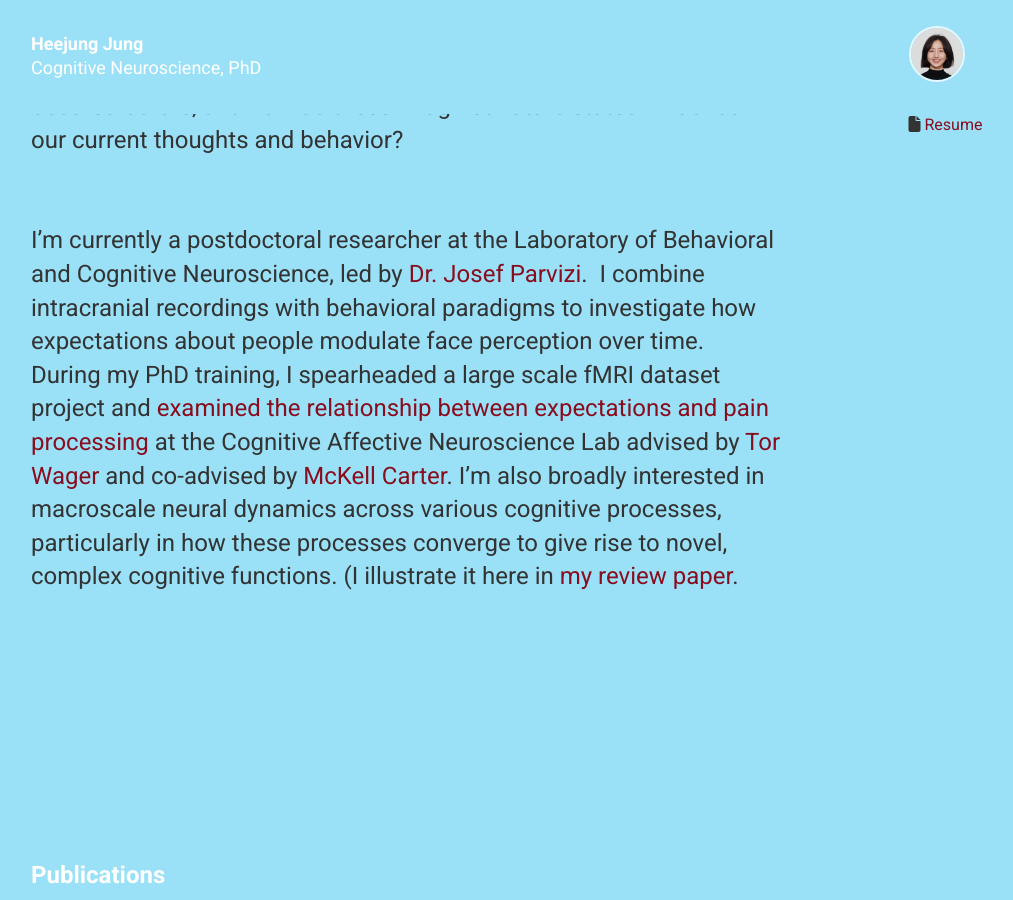
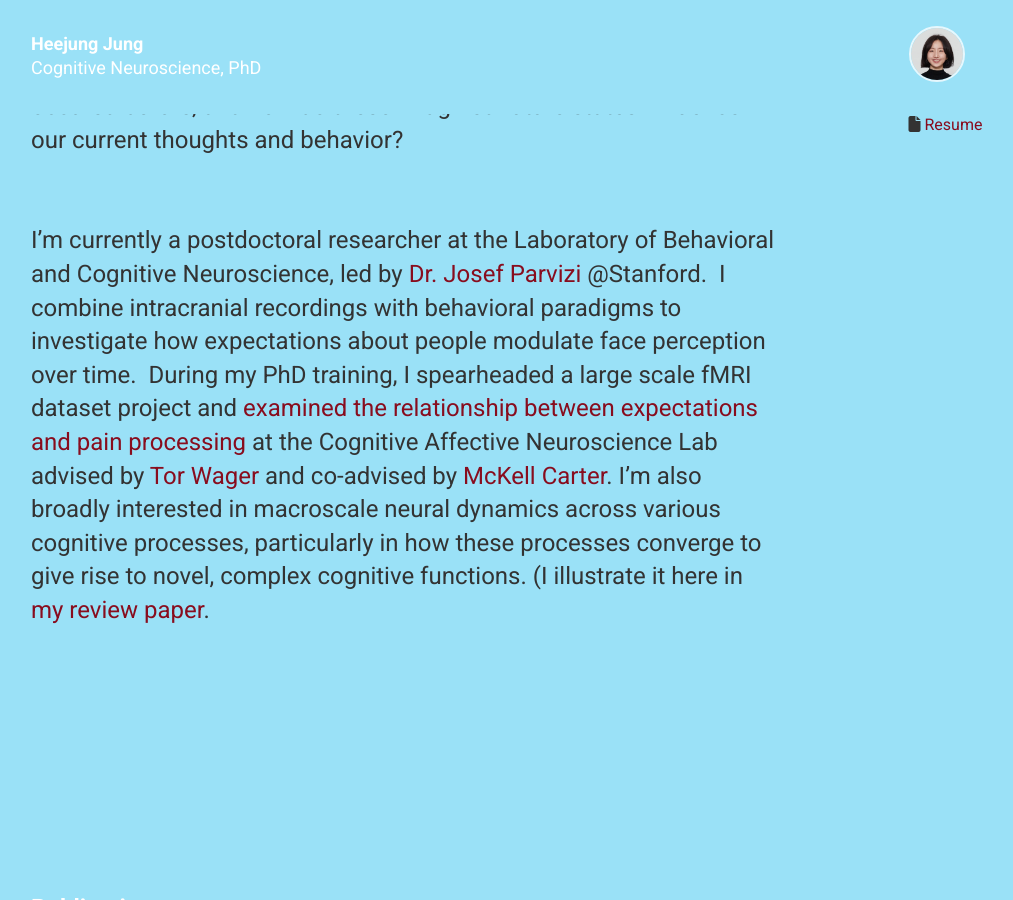
Before and after one commit to jungheejung/jungheejung.github.io, a Jekyll site: the page built from index.html, in a window 1280 px wide and 900 px high, scrolled down 380 px. Shown: the whole window, without its empty margins (39-1052 px from the left). Built offline with Jekyll 4.4.1, drawn with Linux system fonts in a browser that asks for light colours; nearby versions of some CDN libraries.

Commit message:
DOC: Update personal.yml with CV url

```diff
--- a/_data/personal.yml
+++ b/_data/personal.yml
@@ -25,7 +25,7 @@
     url: https://github.com/jungheejung
   - network: Resume
     username: jungheejung
-    pdf: https://github.com/jungheejung/jungheejung.github.io/blob/master/img/2025_CV_JUNG_Updated.pdf
+    url: /img/2025_CV_JUNG_Updated.pdf
 
 intro:
   title: Hello!
@@ -33,7 +33,7 @@
     I'm a cognitive neuroscientist, interested in how we represent future states and how future expectations shape our present experiences.
     Specifically, how are we able to think of a time point that never occured before, and how do these imagined future states influence our current thoughts and behavior? <br>
 
-    I'm currently a postdoctoral researcher at the Laboratory of Behavioral and Cognitive Neuroscience, led by [Dr. Josef Parvizi](https://med.stanford.edu/parvizi-lab/people.html).
+    I'm currently a postdoctoral researcher at the Laboratory of Behavioral and Cognitive Neuroscience, led by [Dr. Josef Parvizi](https://med.stanford.edu/parvizi-lab/people.html) @Stanford.
     I combine intracranial recordings with behavioral paradigms to investigate how expectations about people modulate face perception over time.
     During my PhD training, I spearheaded a large scale fMRI dataset project and [examined the relationship between expectations and pain processing](https://2023.ccneuro.org/proceedings/0001075.pdf) at the Cognitive Affective Neuroscience Lab advised by [Tor Wager](https://pbs.dartmouth.edu/people/tor-wager) and co-advised by [McKell Carter](https://www.colorado.edu/psych-neuro/r-mckell-carter).
     I'm also broadly interested in macroscale neural dynamics across various cognitive processes, particularly in how these processes converge to give rise to novel, complex cognitive functions. (I illustrate it here in [my review paper](https://direct.mit.edu/jocn/article/34/3/381/108892/Novel-Cognitive-Functions-Arise-at-the-Convergence).
```
